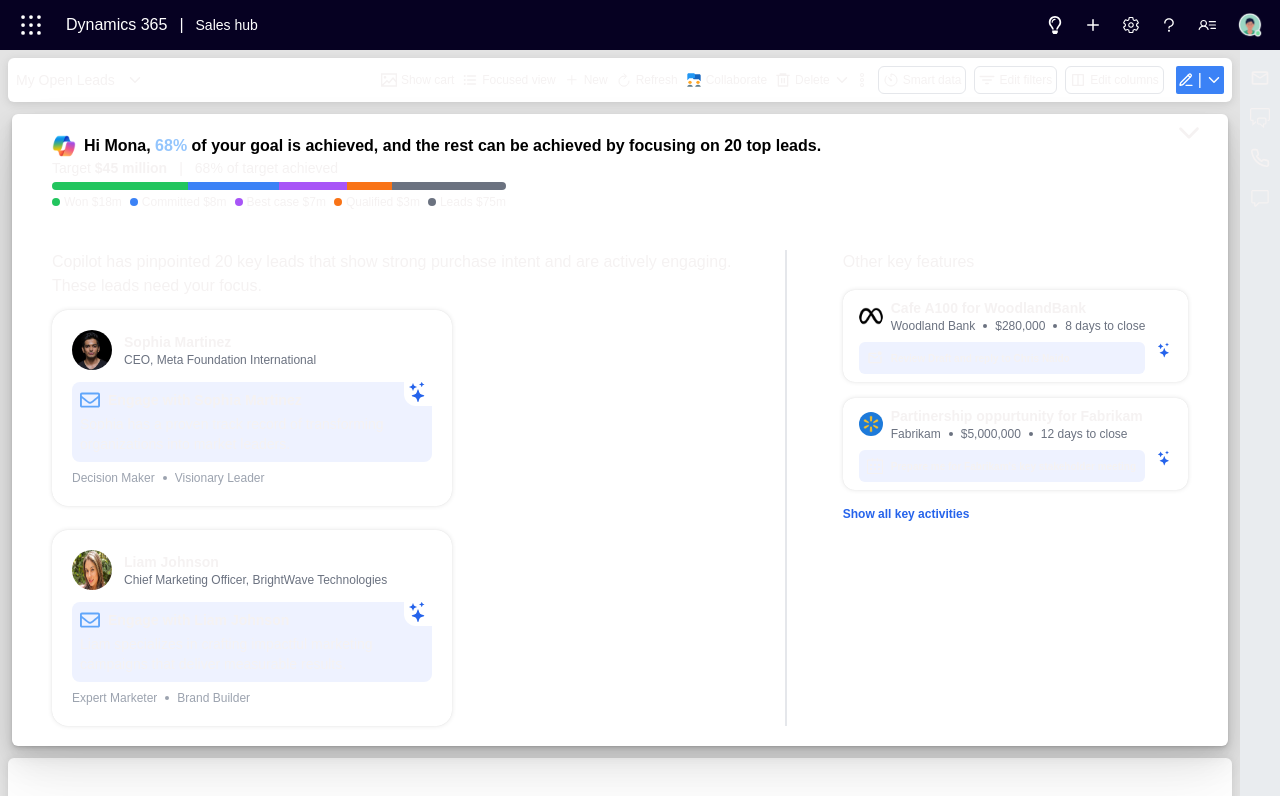
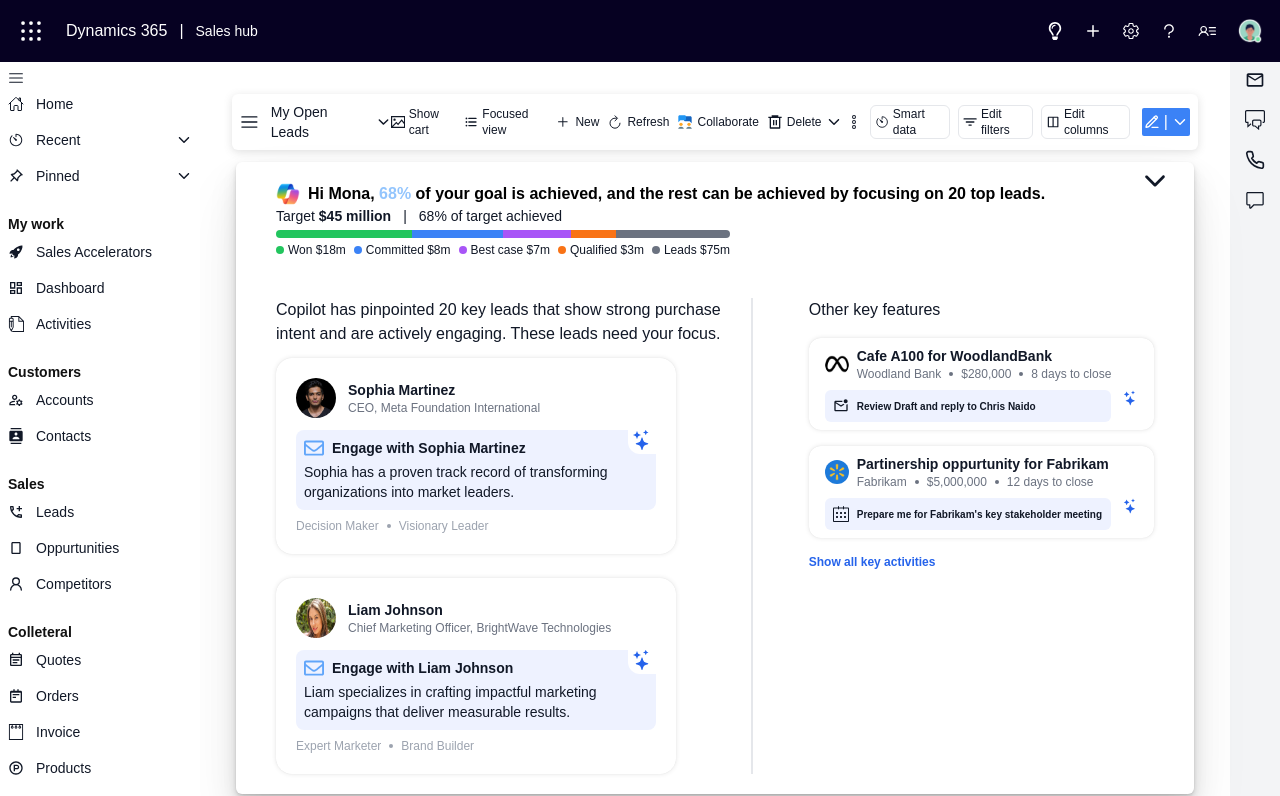
Before and after one commit to mosidrum/worker-gen-test, a Next.js app: page / in a window 1280 px wide. Shown: the top 796 px of the page. Built offline with nearby package versions, Linux system fonts and the light colour scheme.

Commit message:
adjust app layout

```diff
--- a/src/app/globals.css
+++ b/src/app/globals.css
@@ -38,46 +38,3 @@
   background: var(--background);
   font-family: Arial, Helvetica, sans-serif;
 }
-
-.grid-container {
-  display: grid;
-  grid-template-areas: "left main right";
-  grid-template-rows: 50px 1fr;
-  grid-template-columns: 230px 1fr 50px;
-  height: 100vh;
-}
-
-.grid-container.no-sidebar {
-  grid-template-areas: "main main right";
-  grid-template-columns: 1fr 50px;
-}
-
-.header {
-  width: 100%;
-  display: flex;
-  align-items: center;
-  height: 50px;
-}
-
-.left-sidebar {
-  grid-area: left;
-  background-color: #f6f6f6;
-  padding: 4px;
-  box-shadow: rgba(0, 0, 0, 0.15) 1.95px 1.95px 2.6px;
-  overflow-y: auto;
-  height: 100vh;
-}
-
-.main-content {
-  grid-area: main;
-  background-color: #e3e3e3;
-  height: 100vh;
-  overflow-y: auto;
-}
-
-.right-sidebar {
-  grid-area: right;
-  background-color: #e9ecef;
-  padding: 10px;
-  height: 100vh;
-}
--- a/src/app/page.tsx
+++ b/src/app/page.tsx
@@ -5,33 +5,46 @@
   DataTable,
   Header,
   MainBanner,
-  RightSideBar,
+  RightSidebar,
   SideBar,
   SubHeader,
 } from "@/component";
 
 export default function Home() {
-  const [hasSidebar, setHasSidebar] = useState(false);
+  const [isSidebarOpen, setIsSidebarOpen] = useState(false);
 
   return (
     <>
       <header className="header">
         <Header />
       </header>
-      <div className={`grid-container ${!hasSidebar ? "no-sidebar" : ""}`}>
-        {hasSidebar && (
-          <aside className="left-sidebar">
-            <SideBar />
-          </aside>
-        )}
-        <main className="main-content">
-          <SubHeader />
-          <MainBanner />
-          <DataTable />
-        </main>
-        <aside className="right-sidebar">
-          <RightSideBar />
-        </aside>
+      <div className="min-h-screen bg-gray-100 text-gray-900">
+        <div className="md:grid md:grid-cols-[200px_1fr_50px] min-h-screen">
+          <div
+            className={`
+          fixed top-0 left-0 z-40 h-screen w-[200px] bg-white
+          transition-transform duration-300 ease-in-out overflow-y-auto
+          md:sticky md:translate-x-0
+          ${isSidebarOpen ? "translate-x-0" : "-translate-x-full"}
+        `}
+          >
+            <SideBar
+              isSidebarOpen={isSidebarOpen}
+              setIsSidebarOpen={setIsSidebarOpen}
+            />
+          </div>
+
+          <main className="p-6 md:pl-6 min-h-screen bg-white">
+            <SubHeader
+              isSidebarOpen={isSidebarOpen}
+              setIsSidebarOpen={setIsSidebarOpen}
+            />
+            <MainBanner />
+            <DataTable />
+          </main>
+
+          <RightSidebar />
+        </div>
       </div>
     </>
   );
--- a/src/component/header/Header.tsx
+++ b/src/component/header/Header.tsx
@@ -16,8 +16,7 @@
   PiUserList,
 ];
 
-export const Header = () => {
-  return (
+export const Header = () => (
   <div className="w-full bg-header text-white flex justify-between items-center p-4">
     <div className="flex gap-5 items-center justify-center">
       <div>
@@ -37,4 +36,3 @@
     </div>
   </div>
 );
-};
--- a/src/component/main/Features.tsx
+++ b/src/component/main/Features.tsx
@@ -20,8 +20,7 @@
   time,
   icon,
   callToAction,
-}: FeaturesProps) => {
-  return (
+}: FeaturesProps) => (
   <div className="flex flex-col w-full space-y-2 shadow-custom-layered rounded-xl py-2 px-4">
     <div className="flex items-center space-x-2">
       <Image src={image} alt="logo" className="h-6 w-6 rounded-full" />
@@ -45,4 +44,3 @@
     </div>
   </div>
 );
-};
--- a/src/component/main/MainBanner.tsx
+++ b/src/component/main/MainBanner.tsx
@@ -13,6 +13,7 @@
 
 export const MainBanner = () => {
   const [isRoles, setIsRoles] = useState(true);
+
   return (
     <div className="bg-white m-3 py-5 px-10 rounded-md shadow-custom-heavy relative">
       {isRoles && (
--- a/src/component/sideBar/RightSideBar.tsx
+++ b/src/component/sideBar/RightSideBar.tsx
@@ -7,9 +7,9 @@
 const icons = [MdOutlineMailOutline, TfiComments, FiPhone, GoComment];
 const SIZE = 20;
 
-export const RightSideBar = () => {
+export const RightSidebar = () => {
   return (
-    <div className="flex flex-col items-center pt-2 gap-5">
+    <div className="hidden md:flex flex-col items-center pt-2 gap-5 w-[50px] min-h-screen bg-muted">
       {icons.map((IconElement, index) => (
         <IconElement key={index} size={SIZE} />
       ))}
--- a/src/component/sideBar/SideBar.tsx
+++ b/src/component/sideBar/SideBar.tsx
@@ -11,13 +11,25 @@
 import { RxHamburgerMenu } from "react-icons/rx";
 import { IoIosArrowDown } from "react-icons/io";
 import { LuChevronsUpDown } from "react-icons/lu";
+import { LiaTimesSolid } from "react-icons/lia";
 
-export const SideBar = () => {
-  return (
-    <div className="flex flex-col py-2 gap-5">
+type SidebarProps = {
+  isSidebarOpen: boolean;
+  setIsSidebarOpen: React.Dispatch<React.SetStateAction<boolean>>;
+};
+
+export const SideBar = ({ isSidebarOpen, setIsSidebarOpen }: SidebarProps) => (
+  <div className="flex flex-col py-2 gap-5 w-[200px] h-screen overflow-y-auto">
     <div>
-        <div className="px-2">
+      <div className=" flex items-center justify-between px-2">
+        {isSidebarOpen ? (
+          <LiaTimesSolid
+            className="md:hidden"
+            onClick={() => setIsSidebarOpen(!isSidebarOpen)}
+          />
+        ) : (
           <RxHamburgerMenu />
+        )}
       </div>
       {home.map((item, i) => (
         <SideBarList
@@ -37,25 +49,25 @@
     <div>
       <div className="px-2 sidebar-header-text">Customers</div>
       {customers.map((item, index) => (
-          <SideBarList leftIcon={item?.icon} title={item?.title} key={index} />
+        <SideBarList leftIcon={item.icon} title={item.title} key={index} />
       ))}
     </div>
     <div>
       <div className="px-2 sidebar-header-text">Sales</div>
       {sales.map((item, index) => (
-          <SideBarList leftIcon={item?.icon} title={item?.title} key={index} />
+        <SideBarList leftIcon={item.icon} title={item.title} key={index} />
       ))}
     </div>
     <div>
       <div className="px-2 sidebar-header-text">Colleteral</div>
       {colleteral.map((item, index) => (
-          <SideBarList leftIcon={item?.icon} title={item?.title} key={index} />
+        <SideBarList leftIcon={item.icon} title={item.title} key={index} />
       ))}
     </div>
     <div>
       <div className="px-2 sidebar-header-text">Marketing</div>
       {marketing.map((item, index) => (
-          <SideBarList leftIcon={item?.icon} title={item?.title} key={index} />
+        <SideBarList leftIcon={item.icon} title={item.title} key={index} />
       ))}
     </div>
     <div>
@@ -63,7 +75,7 @@
       <hr />
       <div className="flex justify-between items-center pt-2">
         <div className="flex items-center gap-1">
-            <span className=" px-2 text-white bg-purple-600 rounded-sm">S</span>
+          <span className="px-2 text-white bg-purple-600 rounded-sm">S</span>
           <div className="sidebar-header-text">Sales</div>
         </div>
         <div className="flex flex-col gap-10">
@@ -73,4 +85,3 @@
     </div>
   </div>
 );
-};
--- a/src/component/sideBar/index.ts
+++ b/src/component/sideBar/index.ts
@@ -1,2 +1,2 @@
 export * from "./SideBar";
-export * from "./RightSideBar";
+export * from "./RightSidebar";
--- a/src/component/subHeader/SubHeader.tsx
+++ b/src/component/subHeader/SubHeader.tsx
@@ -5,6 +5,11 @@
 import { RxHamburgerMenu } from "react-icons/rx";
 import { IoClose } from "react-icons/io5";
 import { headerList } from "./headerList";
+
+type SubHeaderProps = {
+  isSidebarOpen: boolean;
+  setIsSidebarOpen: React.Dispatch<React.SetStateAction<boolean>>;
+};
 
 export type HeaderListProps = {
   label: string;
@@ -33,12 +38,19 @@
   </div>
 );
 
-export const SubHeader = () => {
+export const SubHeader = ({
+  isSidebarOpen,
+  setIsSidebarOpen,
+}: SubHeaderProps) => {
   const [isMenuOpen, setIsMenuOpen] = useState(false);
 
   return (
     <div className="flex justify-between items-center bg-white m-2 p-2 rounded-md shadow-custom-light">
       <div className="flex items-center gap-3">
+        <RxHamburgerMenu
+          className="cursor-pointer text-xl"
+          onClick={() => setIsSidebarOpen(!isSidebarOpen)}
+        />
         <div className="text-sm">My Open Leads</div>
         <IoIosArrowDown />
       </div>
```
Lines whose indentation alone changed are shown as unchanged.
